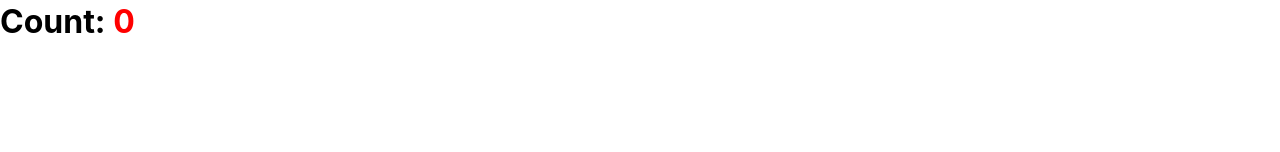
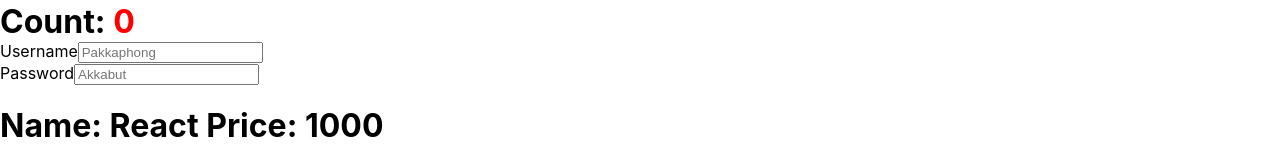
Before and after one commit to sanviiz/workshop-react, a React (Create React App) app: page / in a window 1280 px wide. Shown: the part 800-952 px from the top of the page. Before the commit the page ends 841 px from the top, so only its background shows below. Built offline with nearby package versions, Linux system fonts and the light colour scheme.

Commit message:
Add Destructuring Example

```diff
--- a/src/App.js
+++ b/src/App.js
@@ -4,6 +4,7 @@ import CounterFuctionalComponent from "./CounterFuctionalComponent";
 import EX1Style from "./components/ex1_styles";
 import EX2Image from "./components/ex2_image";
 import EX3Props from "./components/ex3_props";
+import EX4Destructuring from "./components/ex4_destructuring";
 
 export default () => {
   let var1 = 0;
@@ -27,6 +28,7 @@ export default () => {
       <EX1Style />
       <EX2Image image="https://reactjs.org/logo-og.png" />
       <EX3Props count={count} color="red" />
+      <EX4Destructuring usernameHint="Pakkaphong" passwordHint="Akkabut" />
     </div>
   );
 };
--- /dev/null
+++ b/src/components/ex4_destructuring.js
@@ -0,0 +1,32 @@
+import React from "react";
+
+export default function ex4_destructuring({ usernameHint, passwordHint }) {
+  const product = { name: "React", price: 1000 };
+  const { name, price } = product;
+
+  return (
+    <div>
+      <form action="#">
+        <label htmlFor="username">Username</label>
+        <input
+          type="text"
+          name="usrname"
+          id="username"
+          placeholder={usernameHint}
+        />
+        <br />
+        <label htmlFor="password">Password</label>
+        <input
+          type="text"
+          name="password"
+          id="password"
+          placeholder={passwordHint}
+        />
+      </form>
+      <h1>
+        Name: {name} Price: {price}
+        {/* Name: {product.name} Price: {product.price}  */}
+      </h1>
+    </div>
+  );
+}
```
